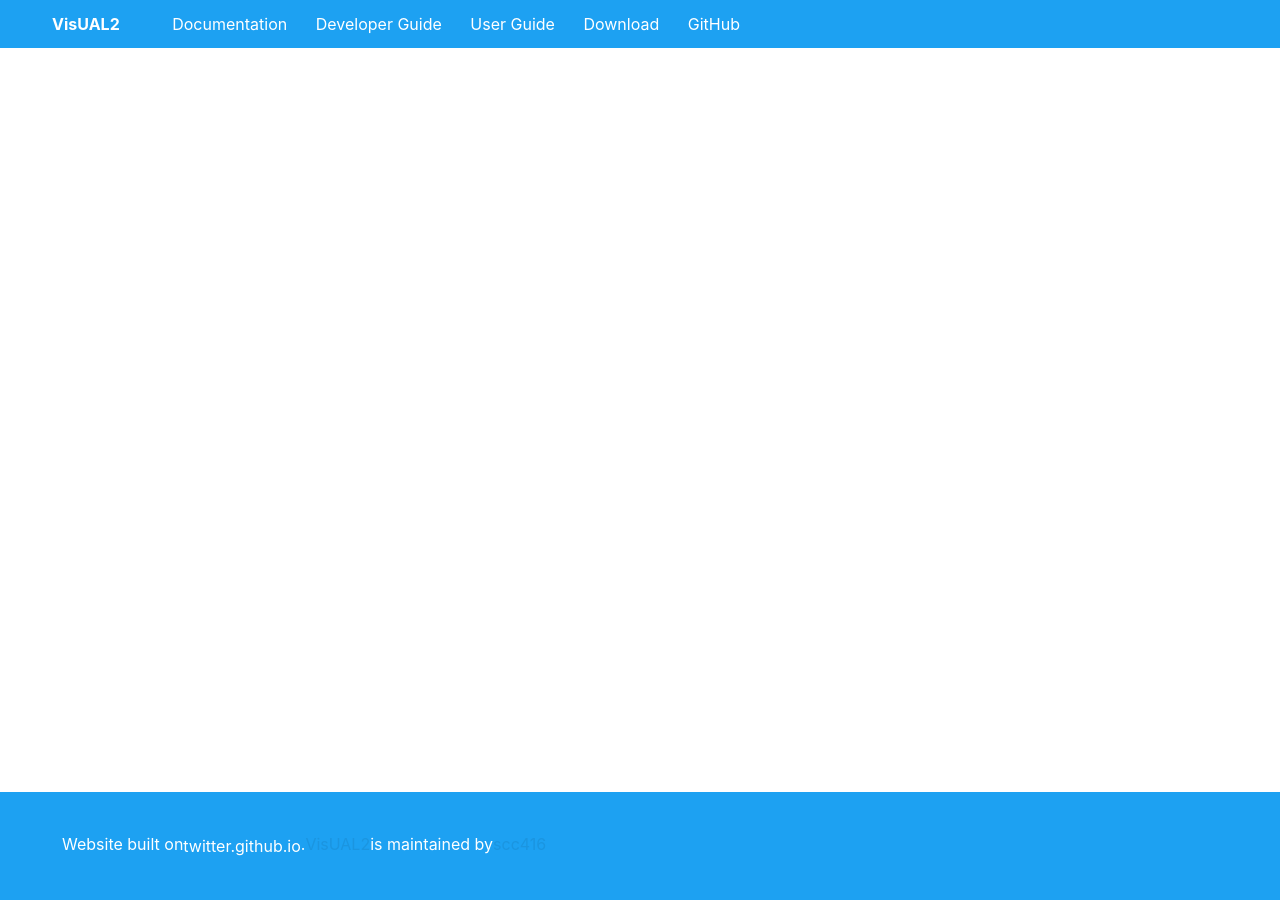
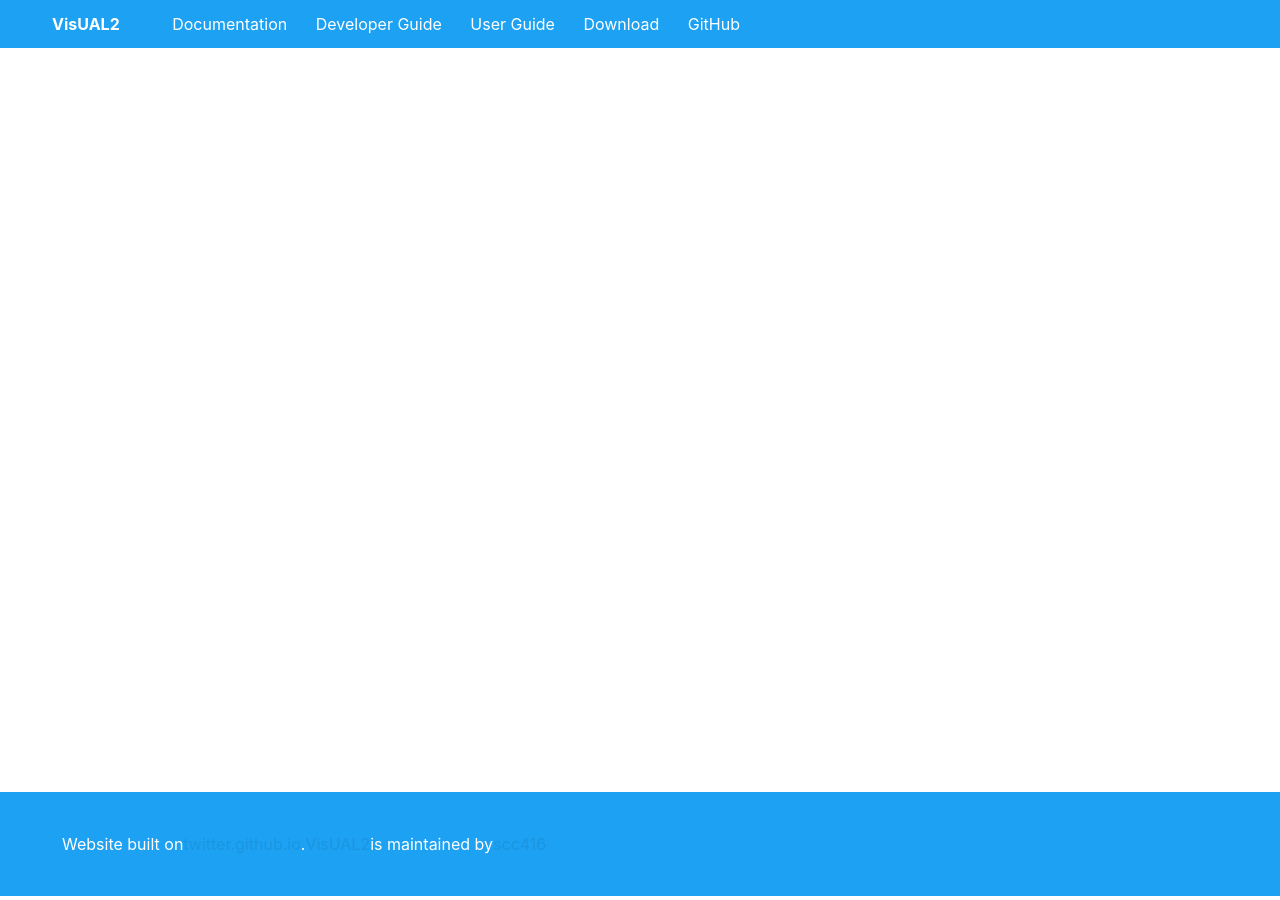
Before and after one commit to scc416/VisUAL2-doc, a Jekyll site: the page built from index.html, in a window 1280 px wide and 900 px high, scrolled down 2479 px. Built offline with Jekyll 4.4.1, drawn with Linux system fonts in a browser that asks for light colours.

Commit message:
Update default.html

```diff
--- a/_layouts/default.html
+++ b/_layouts/default.html
@@ -95,7 +95,7 @@
     <!-- Footer -->
     <div class="footer">
         <div class="Grid container">
-            Website built on <a class="foot-link" href="https://twitter.github.io/">twitter.github.io</a>. <a href="https://github.com/scc416/Visual2">VisUAL2</a> is maintained by  <a  href="https://github.com/scc416">scc416</a>
+            Website built on <a href="https://twitter.github.io/">twitter.github.io</a>. <a href="https://github.com/scc416/Visual2">VisUAL2</a> is maintained by  <a  href="https://github.com/scc416">scc416</a>
         </div>
     </div> <!-- End of Footer -->
   </body>
```
